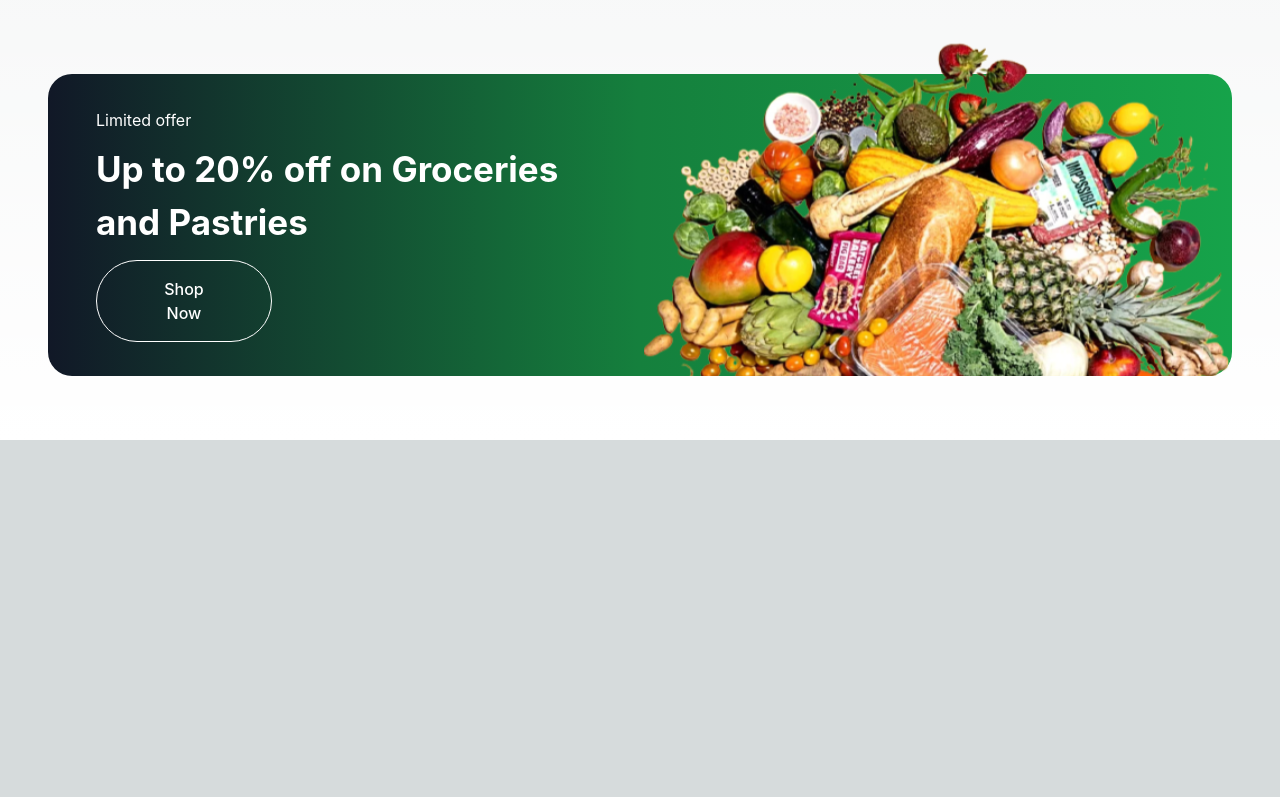
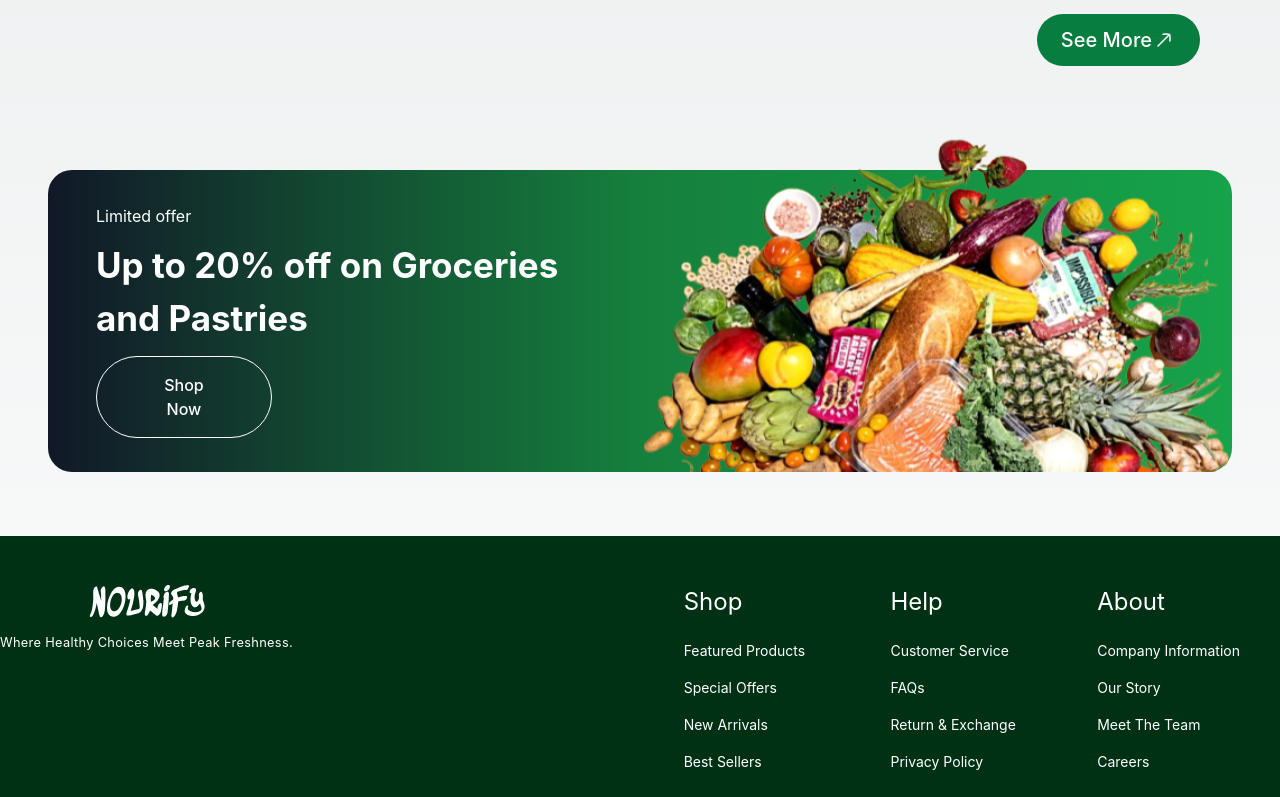
Before and after one commit to Nourify-develop/Nourify, a Next.js app: page / in a window 1280 px wide. Shown: the part 2000-2797 px from the top of the page. Before the commit the page ends 2440 px from the top, so only its background shows below. Built offline with nearby package versions, Linux system fonts and the light colour scheme; a web font is replaced by a local one.

Commit message:
feat: implemented footer with responsive styling, will focus on the image at the bottom later

```diff
--- a/src/app/layout.tsx
+++ b/src/app/layout.tsx
@@ -1,6 +1,7 @@
 import { Metadata } from "next";
 import "./globals.css";
-import Navbar from "./components/Navbar";
+import Navbar from "../components/Navbar";
+import Footer from "@/components/Footer";
 
 export const metadata: Metadata = {
   title: "Nourify",
@@ -17,6 +18,7 @@ export default function RootLayout({
       <body>
         <Navbar />
         <main className="font-sans"> {children} </main>
+        <Footer />
       </body>
     </html>
   );
--- /dev/null
+++ b/src/components/Footer.tsx
@@ -0,0 +1,117 @@
+import React from "react";
+import Link from "next/link";
+import { FaInstagram, FaTiktok } from "react-icons/fa";
+import { LuFacebook } from "react-icons/lu";
+import { BsTwitterX } from "react-icons/bs";
+import { AiOutlinePinterest } from "react-icons/ai";
+
+function Footer() {
+  const currentYear = new Date().getFullYear();
+
+  const FOOTER_LINKS_ONE = [
+    { name: "Featured Products", link: "/" },
+    { name: "Special Offers", link: "/" },
+    { name: "New Arrivals", link: "/" },
+    { name: "Best Sellers", link: "/" },
+  ];
+  const FOOTER_LINKS_TWO = [
+    { name: "Customer Service", link: "#" },
+    { name: "FAQs", link: "#" },
+    { name: "Return & Exchange", link: "#" },
+    { name: "Privacy Policy", link: "#" },
+  ];
+  const FOOTER_LINKS_THREE = [
+    { name: "Company Information", link: "#" },
+    { name: "Our Story", link: "#" },
+    { name: "Meet The Team", link: "#" },
+    { name: "Careers", link: "#" },
+  ];
+
+  return (
+    <footer className="bg-[#013115]  pb-[14rem]">
+      <div className="container relative mx-auto">
+        {/* TODO: div left */}
+        <div className="flex flex-col relative gap-8 md:flex-row text-center md:text-left md:justify-between pt-12 pb-12 pr-[2.5rem] before:absolute before:left-0 before:bottom-0 before:w-full before:h-[1px] before:bg-gradient-to-r from-[#013115] via-white to-[#013115]">
+          <div>
+            <div className="flex justify-center">
+              <img
+                src="/images/NOURIFY.png"
+                alt="Nourify Footer Logo"
+                className="mb-4"
+              />
+            </div>
+
+            <p className="text-white text-[0.8rem] leading-[1.094rem] tracking-wide">
+              Where Healthy Choices Meet Peak Freshness.
+            </p>
+          </div>
+          <div className="grid md:grid-cols-3 w-auto text-white gap-[4rem]">
+            <div>
+              <h4 className="mb-5 text-[1.5rem]">Shop</h4>
+              <div className="flex flex-col gap-4 font-normal text-[0.875rem]">
+                {FOOTER_LINKS_ONE.map(({ link, name }) => (
+                  <Link href={link} key={name}>
+                    {name}
+                  </Link>
+                ))}
+              </div>
+            </div>
+            <div>
+              <h4 className="mb-5 text-[1.5rem]">Help</h4>
+              <div className="flex flex-col gap-4 font-normal text-[0.875rem]">
+                {FOOTER_LINKS_TWO.map(({ link, name }) => (
+                  <Link href={link} key={name}>
+                    {name}
+                  </Link>
+                ))}
+              </div>
+            </div>
+            <div>
+              <h4 className="mb-5 text-[1.5rem]">About</h4>
+              <div className="flex flex-col gap-4 font-normal text-[0.875rem]">
+                {FOOTER_LINKS_THREE.map(({ link, name }) => (
+                  <Link href={link} key={name}>
+                    {name}
+                  </Link>
+                ))}
+              </div>
+            </div>
+          </div>
+        </div>
+        {/* COPYRIGHT */}
+        <div className="flex flex-col-reverse gap-9 text-center md:flex-row justify-between mt-[4rem]">
+          <p className="text-white text-[1.125rem] leading-[1.094rem] ">
+            Copyright &copy; {currentYear}, Nourify - Where Healthy Choices Meet
+            Peak Freshness.
+          </p>
+          {/* ICONS */}
+          <div className="flex justify-center gap-[28px] mr-10">
+            <Link href="https://instagram.com">
+              <FaInstagram size={"24px"} color="#fff" />
+            </Link>
+            <Link href="https://facebook.com">
+              <LuFacebook size={"24px"} color="#fff" />
+            </Link>
+            <Link href="https://x.com">
+              <BsTwitterX size={"24px"} color="#fff" />
+            </Link>
+            <Link href="https://pinterest.com">
+              <AiOutlinePinterest size={"24px"} color="#fff" />
+            </Link>
+            <Link href="https://tiktok.com">
+              <FaTiktok size={"24px"} color="#fff" />
+            </Link>
+          </div>
+        </div>
+      </div>
+
+      <img
+        src="/images/NOURIFY.png"
+        alt="Nourify Footer Logo"
+        className="absolute opacity-10 top-[15rem] left-[5rem] w-[50rem]"
+      />
+    </footer>
+  );
+}
+
+export default Footer;
--- a/src/app/components/Logo.tsx
+++ b/src/components/Logo.tsx
@@ -3,9 +3,11 @@ import Link from "next/link";
 
 function Logo() {
   return (
+    // FIXME: added a backslash  to the src attribute to render directly from the root
+
     <Link href="/">
       <img
-        src="images\Screenshot_2024-07-23_at_2.34.36_PM-removebg-preview 1@2x.png"
+        src="/images/Screenshot_2024-07-23_at_2.34.36_PM-removebg-preview 1@2x.png"
         alt="Nourify Logo"
         className="w-[7.55rem] h-[4rem] md:w-[8rem] md:h-[4rem] lg:w-[8.55rem] lg:h-[4.375rem] drop-shadow-xl transition-all duration-300"
       />
--- a/src/app/components/Navbar.tsx
+++ b/src/components/Navbar.tsx
@@ -21,8 +21,8 @@ function Navbar() {
   ];
 
   return (
-    <div className=" bg-white relative backdrop-blur-sm z-1000">
-      <header className=" fixed flex lg:container lg:mx-auto items-center justify-around h-[6rem] font-sans">
+    <div className=" bg-white sticky top-0 backdrop-blur-sm z-[1000]">
+      <header className="flex lg:container lg:mx-auto items-center justify-around h-[6rem] font-sans relative">
         <nav className="hidden md:flex lg:flex">
           <ul className="flex gap-[3rem]">
             {MENU_LINKS.map(({ link, name }) => (
@@ -41,7 +41,7 @@ function Navbar() {
         <Logo />
 
         <div className="flex md:gap-[1rem] lg:gap-[2rem] items-center">
-          <div className="flex items-center md:gap-[1px] lg:gap-[3px] bg-gray-2 rounded-full ml-4 md:ml-0 md:px-1 md:py-1 lg:px-2 lg:py-2 transition-all duration-300 w-[60%] md:w-[30S%] lg:hover:w-[100%]">
+          <div className="flex items-center md:gap-[1px] lg:gap-[3px] bg-gray-2 rounded-full ml-4 md:ml-0 md:px-1 md:py-1 lg:px-2 lg:py-2 transition-all duration-300 w-[60%] md:w-[100%]">
             <span>
               <CiSearch className="text-primary pl-2 md:pl-0" size={"20px"} />
             </span>
@@ -82,7 +82,7 @@ function Navbar() {
             <div
               className={`${
                 showMobileMenu ? "block" : "hidden"
-              } absolute flex flex-col items-center self-end py-8 mt-14 z-[1000] space-y-6 bg-white sm:w-auto sm:self-center left-6 right-6 drop-shadow-md`}
+              } absolute flex flex-col items-center self-end py-8 mt-14 z-[1000] space-y-6 bg-white backdrop-blur-md sm:w-auto sm:self-center left-6 right-6 drop-shadow-md`}
             >
               {MENU_LINKS.map(({ link, name }) => (
                 <Link
```
Also changed, not shown: src/app/globals.css (+7 -0 lines), public/images/NOURIFY.png (added).
